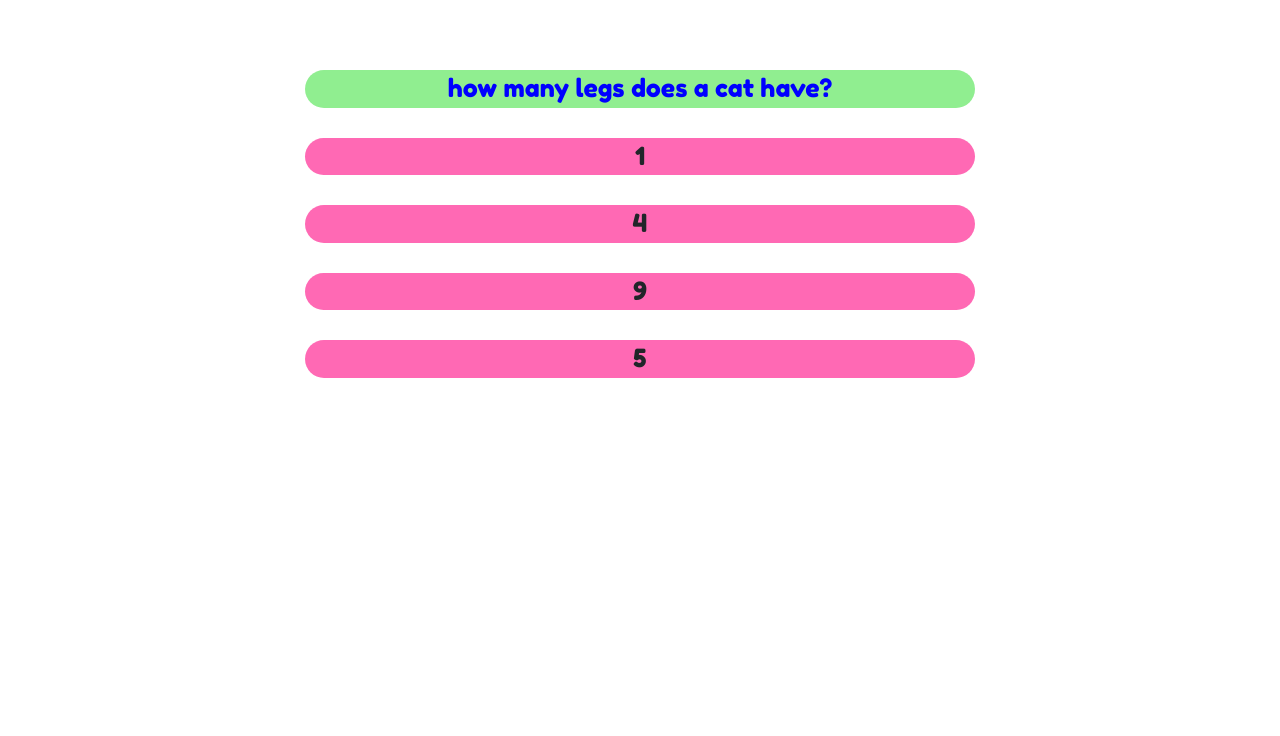
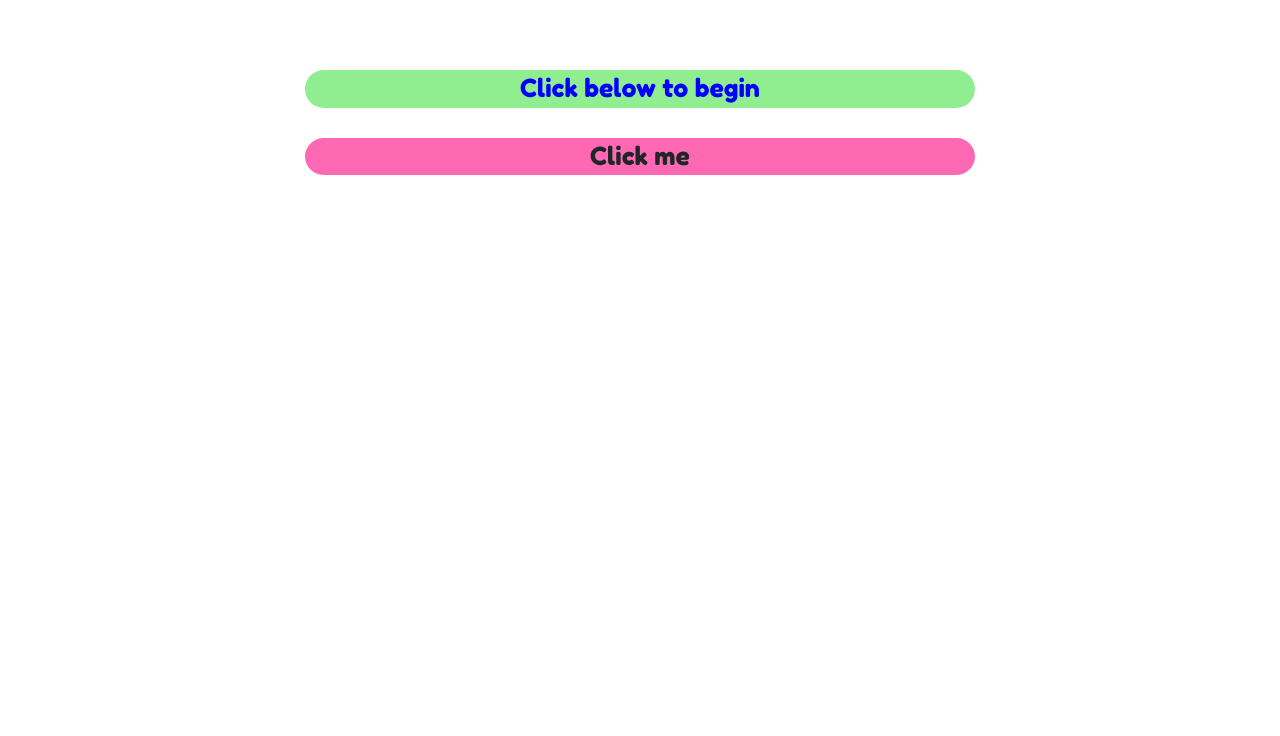
Before and after one commit to Macca473/Quizhomework, a plain HTML site: page index.html in a window 1280 px wide. Shown: the part 64-800 px from the top of the page. Drawn offline with nearby package versions, Linux system fonts and the light colour scheme.

Commit message:
set up fail conditions

```diff
--- a/index.html
+++ b/index.html
@@ -33,19 +33,19 @@
 
         <div class="container-sm, questions">
                 <div class="col-6, question" id="ques">
-                    That is love?
+                    Click below to begin
                 </div>
                 <div class="col, answer" id="answ0" z-index=1>
-                    baby don't hurt me
+                    Click me
                 </div>
                 <div class="col, answer" id="answ1" z-index=1>
-                    baby don't hurt me no more
+
                 </div>
                 <div class="col, answer" id="answ2" z-index=1>
-                    don't hurt me
+
                 </div>
                 <div class="col, answer" id="answ3" z-index=1>
-                    don't hurt mes
+
                 </div>
         </div>
 
--- a/script.js
+++ b/script.js
@@ -4,7 +4,19 @@ $(document).ready(function() {
 
   console.log("T");
 
-  //timer
+  //////////////////////////////Answer Check
+
+  var selec = "ph";
+
+  //////////////////////////////Question Number
+
+  var Quesnum = 0;
+
+  //////////////////////////////
+
+  restart();
+
+  //////////////////////////////timer
 
   function countdown(tm) {
     var tm = 30;
@@ -19,28 +31,22 @@ $(document).ready(function() {
         restart();
         // clearInterval(si);
         }
-        else if($(".cli").text() !== "") {
+      else if($(".cli").text() !== "") {
         tm = 30;
         $("#countdowntime").text(tm);
         }
       $(".cli").removeClass("cli");
-    },1000)
+    },500)
+    // si();
   }
 
   $("#countdowntime").append(countdown());
 
-  //////////////////////////////Answer Check
-
-  var selec = "ph";
-
-  //////////////////////////////Question Number
-
-  var Quesnum = 0;
-
   //////////////////////////////Question
 
   function questionarray() {
-    var question = ["how many legs does a cat have?"
+    var question = [ "Click below to begin"
+                   , "how many legs does a cat have?"
                    , "how many cats does a leg have?"
                    ];
     $("#ques").text(question[Quesnum]);
@@ -61,7 +67,8 @@ $(document).ready(function() {
   });
 
   function answer0array() {
-    var answer0 = ["1"
+    var answer0 = ["Click me"
+                  ,"1"
                   ,"3"
                   ];
     $("#answ0").text(answer0[Quesnum]);
@@ -81,8 +88,9 @@ $(document).ready(function() {
   });
 
   function answer1array() {
-    var answer1 = ["4"
-                  , "12"
+    var answer1 = [""
+                  ,"4"
+                  ,"12"
                   ];
     $("#answ1").text(answer1[Quesnum]);
     console.log(answer1[Quesnum]);
@@ -101,8 +109,9 @@ $(document).ready(function() {
   });
 
   function answer2array(num) {
-    var answer2 = ["9"
-                  , "43"
+    var answer2 = [""
+                  ,"9"
+                  ,"43"
                   ];
     $("#answ2").text(answer2[Quesnum]);
     console.log(answer2[Quesnum]);
@@ -121,7 +130,8 @@ $(document).ready(function() {
   });
 
   function answer3array(num) {
-    var answer3 = ["5"
+    var answer3 = [""
+                  ,"5"
                   , "what? that makes no sense"
                   ];
     $("#answ3").text(answer3[Quesnum]);
@@ -135,7 +145,8 @@ $(document).ready(function() {
 
   function answercheck() {
     var tf = false;
-    var correct = ["4"
+    var correct = ["Click me"
+                  ,"4"
                   ,"what? that makes no sense"
                   ];
     console.log("correct answ " + correct[Quesnum]);
@@ -153,6 +164,7 @@ $(document).ready(function() {
       answer1array();
       answer2array();
       answer3array();
+      $("#highscores").text("highscore: " + Quesnum);
       return tf;
   }
 
@@ -165,6 +177,9 @@ $(document).ready(function() {
     answer1array();
     answer2array();
     answer3array();
+    if (Quesnum === 1) {
+      $("#countdowntime").append(countdown());
+    }
     return;
   }
 
```
